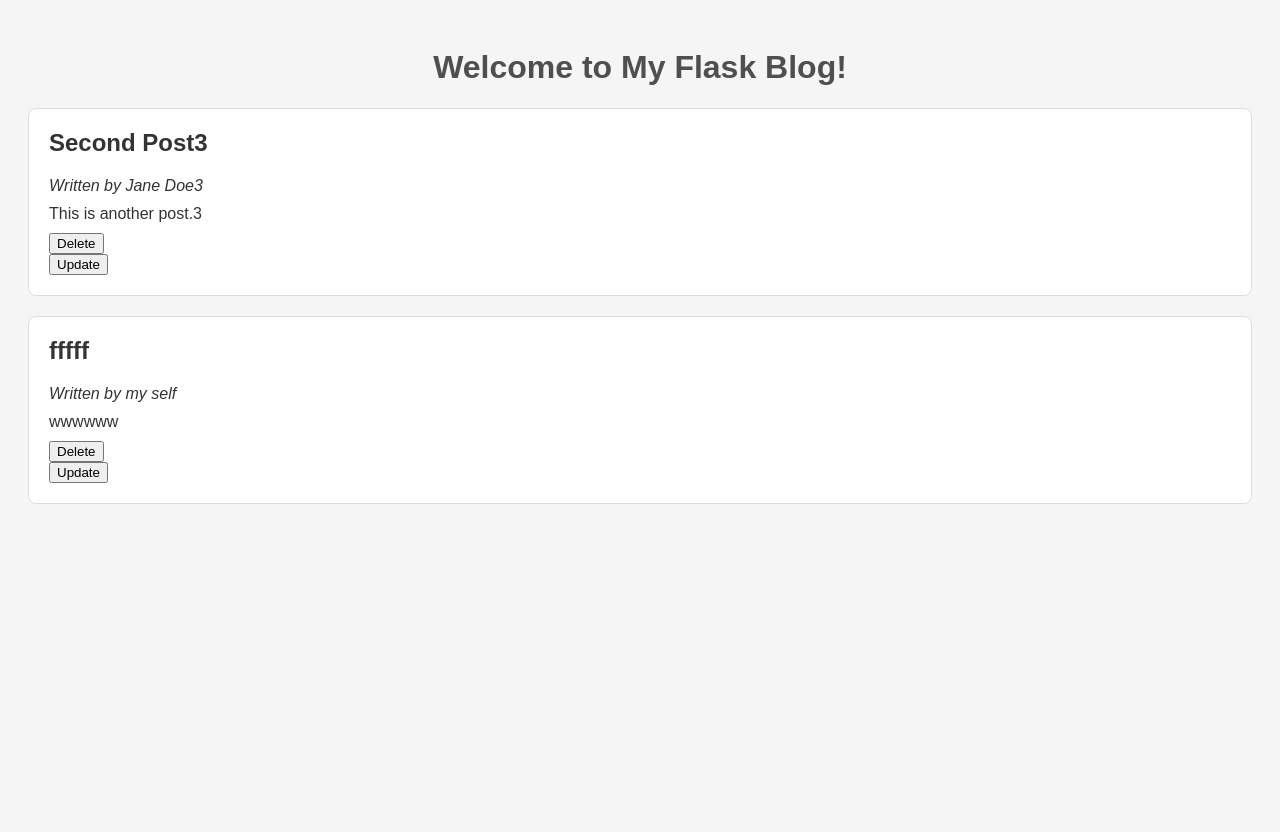
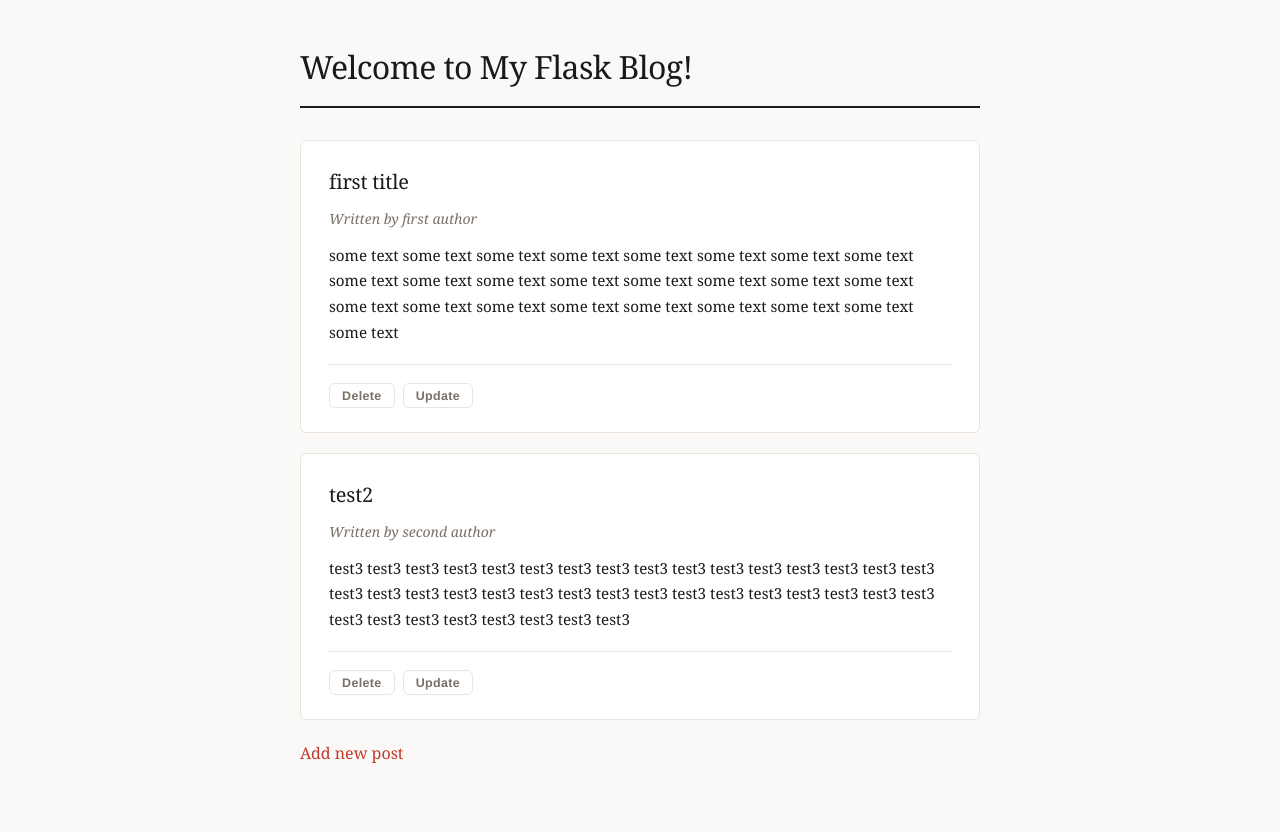
Before and after one commit to johannes-sabagh/Masterblog, a Flask app: page / in a window 1280 px wide. Before the commit the page ends 504 px from the top, so only its background shows below. Run offline with Flask 3, Linux system fonts and the light colour scheme.

Commit message:
added nice css

```diff
--- a/blog_posts.json
+++ b/blog_posts.json
@@ -1,14 +1,14 @@
 [
     {
-        "id": 2,
-        "author": "Jane Doe3",
-        "title": "Second Post3",
-        "content": "This is another post.3"
+        "id": 3,
+        "author": "first author",
+        "title": "first title",
+        "content": "some text some text some text some text some text some text some text some text some text some text some text some text some text some text some text some text some text some text some text some text some text some text some text some text some text "
     },
     {
-        "id": 3,
-        "author": "my self",
-        "title": "fffff",
-        "content": "wwwwww"
+        "id": 2,
+        "author": "second author",
+        "title": "test2",
+        "content": "test3 test3 test3 test3 test3 test3 test3 test3 test3 test3 test3 test3 test3 test3 test3 test3 test3 test3 test3 test3 test3 test3 test3 test3 test3 test3 test3 test3 test3 test3 test3 test3 test3 test3 test3 test3 test3 test3 test3 test3 "
     }
 ]
--- a/static/style.css
+++ b/static/style.css
@@ -1,27 +1,157 @@
-body {
-    font-family: Arial, sans-serif;
-    background-color: #F5F5F5;
-    padding: 20px;
-    color: #333;
+/* ── Reset & Base ─────────────────────────────── */
+*, *::before, *::after { box-sizing: border-box; margin: 0; padding: 0; }
+
+:root {
+  --bg:        #faf9f7;
+  --surface:   #ffffff;
+  --border:    #e8e4de;
+  --text:      #1a1a1a;
+  --muted:     #7a7065;
+  --accent:    #c0392b;
+  --accent-h:  #a93226;
+  --radius:    6px;
+  --max-w:     680px;
 }
 
-h1 {
-    text-align: center;
-    color: #4F4F4F;
+body {
+  font-family: 'Georgia', 'Times New Roman', serif;
+  background: var(--bg);
+  color: var(--text);
+  line-height: 1.7;
+  padding: 2.5rem 1.25rem 4rem;
 }
 
-.post {
-    background-color: #FFF;
-    border: 1px solid #DDD;
-    padding: 20px;
-    margin-bottom: 20px;
-    border-radius: 8px;
+/* ── Layout ───────────────────────────────────── */
+body > *,
+.container {
+  max-width: var(--max-w);
+  margin-left: auto;
+  margin-right: auto;
 }
 
-.post h2 {
-    margin-top: 0;
+/* ── Typography ───────────────────────────────── */
+h1 {
+  font-size: 2rem;
+  font-weight: normal;
+  letter-spacing: -0.02em;
+  margin-bottom: 2rem;
+  padding-bottom: 0.75rem;
+  border-bottom: 2px solid var(--text);
 }
 
-.post p {
-    margin: 10px 0;
+h2 {
+  font-size: 1.25rem;
+  font-weight: normal;
+  letter-spacing: -0.01em;
+  margin-bottom: 0.35rem;
 }
+
+a {
+  color: var(--accent);
+  text-decoration: none;
+}
+a:hover { text-decoration: underline; }
+
+/* ── Blog Posts ───────────────────────────────── */
+.post {
+  background: var(--surface);
+  border: 1px solid var(--border);
+  border-radius: var(--radius);
+  padding: 1.5rem 1.75rem;
+  margin-bottom: 1.25rem;
+}
+
+.post p em {
+  font-style: italic;
+  color: var(--muted);
+  font-size: 0.875rem;
+}
+
+.post p:last-of-type {
+  margin-top: 0.65rem;
+  font-size: 0.95rem;
+}
+
+.post > div {
+  display: flex;
+  gap: 0.5rem;
+  margin-top: 1.1rem;
+  padding-top: 1rem;
+  border-top: 1px solid var(--border);
+}
+
+/* ── Forms ────────────────────────────────────── */
+label {
+  display: block;
+  font-family: 'Helvetica Neue', Arial, sans-serif;
+  font-size: 0.8rem;
+  font-weight: 600;
+  text-transform: uppercase;
+  letter-spacing: 0.06em;
+  color: var(--muted);
+  margin-bottom: 0.4rem;
+}
+
+input[type="text"],
+textarea {
+  width: 100%;
+  padding: 0.6rem 0.8rem;
+  border: 1px solid var(--border);
+  border-radius: var(--radius);
+  background: var(--surface);
+  font-family: inherit;
+  font-size: 1rem;
+  color: var(--text);
+  transition: border-color 0.15s;
+  resize: vertical;
+}
+
+input[type="text"]:focus,
+textarea:focus {
+  outline: none;
+  border-color: var(--accent);
+}
+
+.field {
+  margin-bottom: 1.25rem;
+}
+
+/* ── Buttons ──────────────────────────────────── */
+input[type="submit"],
+button[type="submit"] {
+  display: inline-block;
+  padding: 0.5rem 1.1rem;
+  background: var(--accent);
+  color: #fff;
+  border: none;
+  border-radius: var(--radius);
+  font-family: 'Helvetica Neue', Arial, sans-serif;
+  font-size: 0.85rem;
+  font-weight: 600;
+  letter-spacing: 0.03em;
+  cursor: pointer;
+  transition: background 0.15s;
+}
+
+input[type="submit"]:hover,
+button[type="submit"]:hover {
+  background: var(--accent-h);
+}
+
+/* Subtle secondary style for Delete/Update inline buttons */
+.post button[type="submit"] {
+  background: transparent;
+  color: var(--muted);
+  border: 1px solid var(--border);
+  padding: 0.3rem 0.75rem;
+  font-size: 0.78rem;
+}
+
+.post button[type="submit"]:hover {
+  border-color: var(--accent);
+  color: var(--accent);
+  background: transparent;
+}
+
+/* ── Utility ──────────────────────────────────── */
+br { display: none; } /* forms use .field spacing instead */
--- a/templates/add.html
+++ b/templates/add.html
@@ -3,6 +3,7 @@
 <head>
     <meta charset="UTF-8">
     <title>Add Post</title>
+    <link rel="stylesheet" href="{{ url_for('static', filename='style.css') }}">
 </head>
 <body>
     <h1>Add a post</h1>
--- a/templates/index.html
+++ b/templates/index.html
@@ -25,5 +25,6 @@
     </div>
     {% endfor %}
     </div>
+<div><a href="/add">Add new post</a> </div>
 </body>
 </html>
```
Also changed, not shown: templates/update.html (+19 -9 lines).
